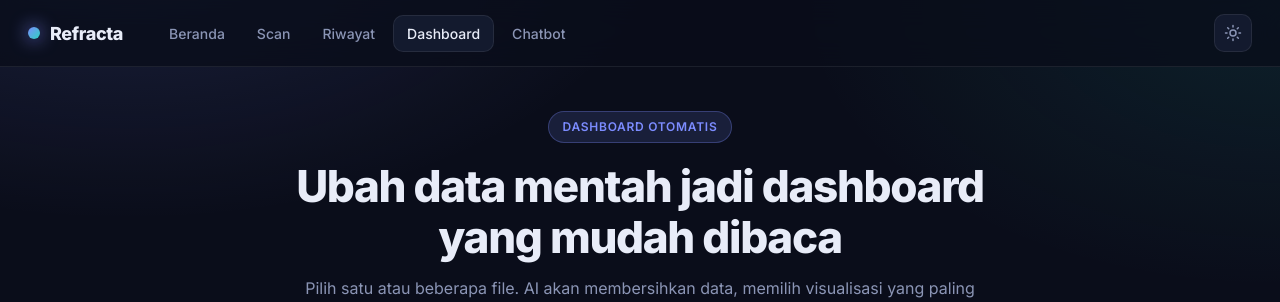
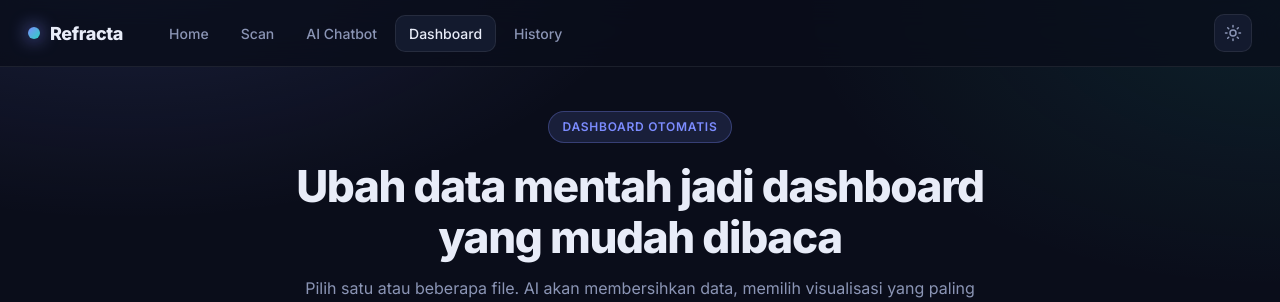
Before and after one commit to GeneJustin/Refracta, a Flask app: page /dashboard in a window 1280 px wide. Shown: the top 302 px of the page. Run offline with Flask 3, Linux system fonts and the light colour scheme; the visitor is signed in with stand-in values (Sample User, id 1); data that the repository does not hold is empty; some libraries are stand-ins or nearby versions.

Commit message:
Update dashboard.html

```diff
--- a/templates/dashboard.html
+++ b/templates/dashboard.html
@@ -15,11 +15,11 @@
   <header class="topbar">
     <a class="brand" href="/"><span class="brand-dot"></span>Refracta</a>
     <nav class="nav">
-      <a href="/">Beranda</a>
+      <a href="/">Home</a>
       <a href="/scan">Scan</a>
-      <a href="/history">Riwayat</a>
+      <a href="/chatbot">AI Chatbot</a>
       <a href="/dashboard" class="active">Dashboard</a>
-      <a href="/chatbot">Chatbot</a>
+      <a href="/history">History</a>
     </nav>
     <button class="icon-btn" id="themeToggle" type="button" title="Ganti tema" aria-label="Ganti tema">
       <svg viewBox="0 0 24 24" width="18" height="18" fill="none" stroke="currentColor" stroke-width="2" stroke-linecap="round" stroke-linejoin="round"><circle cx="12" cy="12" r="4"/><path d="M12 2v2M12 20v2M4.9 4.9l1.4 1.4M17.7 17.7l1.4 1.4M2 12h2M20 12h2M4.9 19.1l1.4-1.4M17.7 6.3l1.4-1.4"/></svg>
@@ -27,8 +27,6 @@
   </header>
 
   <main class="page">
-
-    <!-- ============ 1. PILIH DATA ============ -->
     <section id="viewStart">
       <div class="hero">
         <span class="eyebrow">Dashboard otomatis</span>
@@ -37,7 +35,6 @@
       </div>
 
       <div class="source-grid">
-        <!-- Unggah dari PC -->
         <div class="card source-card">
           <div class="card-head">
             <h2>Dari komputer</h2>
@@ -52,7 +49,6 @@
           <ul class="chips" id="localList"></ul>
         </div>
 
-        <!-- Dari history -->
         <div class="card source-card">
           <div class="card-head">
             <h2>Dari riwayat scan</h2>
@@ -109,8 +105,6 @@
         </ol>
       </div>
     </section>
-
-    <!-- ============ 3. DASHBOARD ============ -->
     <section id="viewDashboard" hidden>
       <div class="toolbar">
         <button class="btn btn-ghost" id="backBtn" type="button">
@@ -125,7 +119,6 @@
         </div>
       </div>
 
-      <!-- Bagian yang di-export (hanya dashboard, tanpa navbar/toolbar) -->
       <div id="dashboardCanvas"></div>
     </section>
   </main>
```
